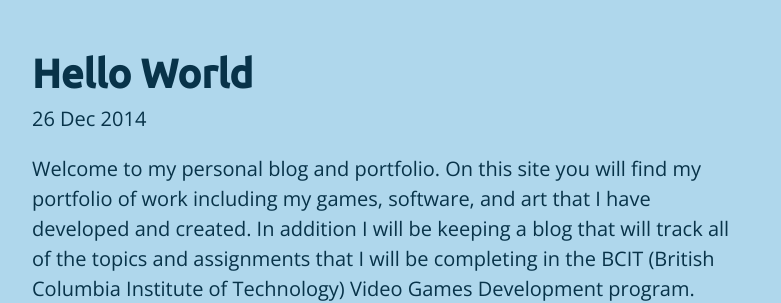
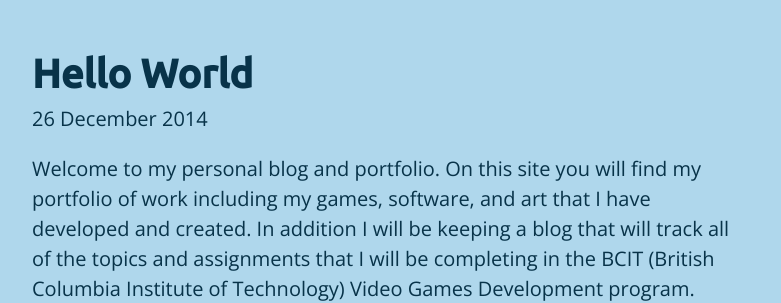
Before and after one commit to twarrre/twarrre.github.io, a Jekyll site: the page built from blog/_posts/2014-12-26-hello-world.md, in a window 1280 px wide. Shown: the part 222-525 px from the top of the page, without its empty margins (248-1029 px from the left). Built offline with Jekyll 4.4.1, drawn with Linux system fonts in a browser that asks for light colours.

Commit message:
More date formatting.

```diff
--- a/_layouts/post.html
+++ b/_layouts/post.html
@@ -3,6 +3,6 @@
 ---
 <article class="post">
   <h1 class="game-title">{{ page.title }}</h1>
-  <time datetime="{{ page.date | date_to_xmlschema }}" class="page-date">{{ page.date | date_to_string }}</time>
+  <time datetime="{{ page.date | date_to_xmlschema }}" class="page-date">{{ page.date | date: "%-d %B %Y" }}</time>
   {{ content }}
 </article>
```
